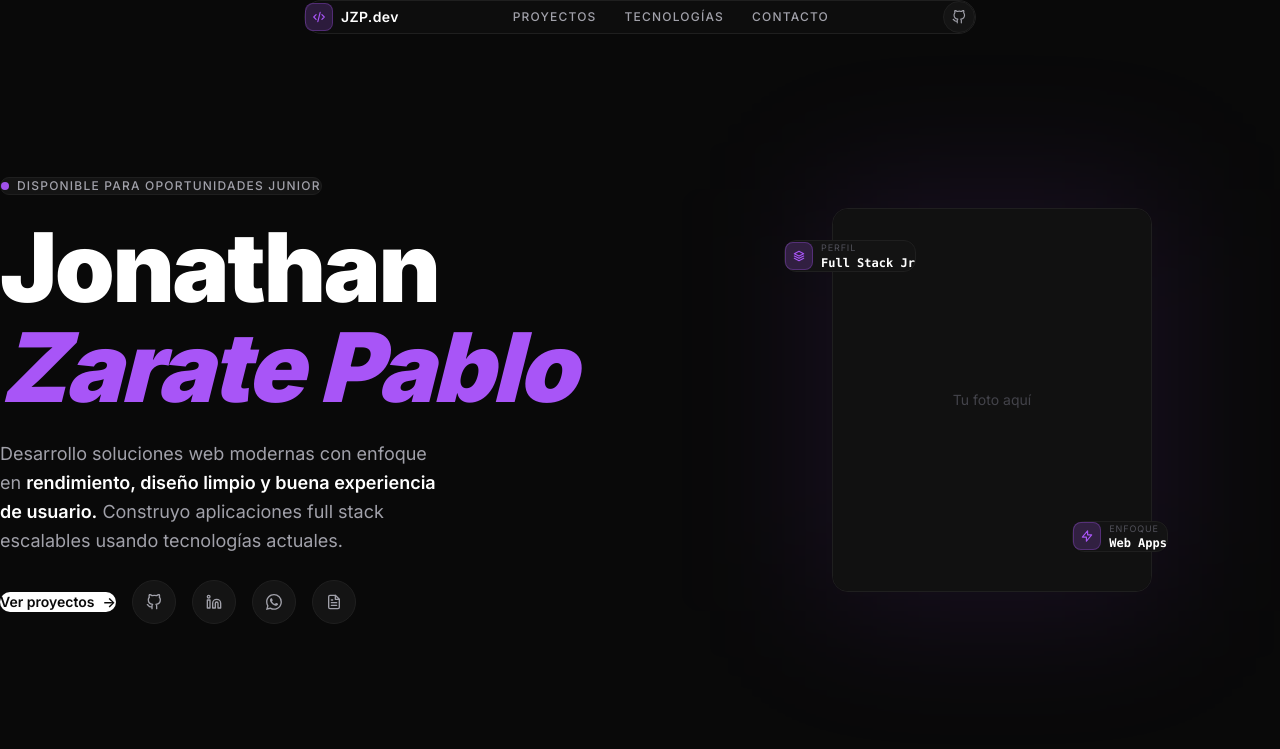
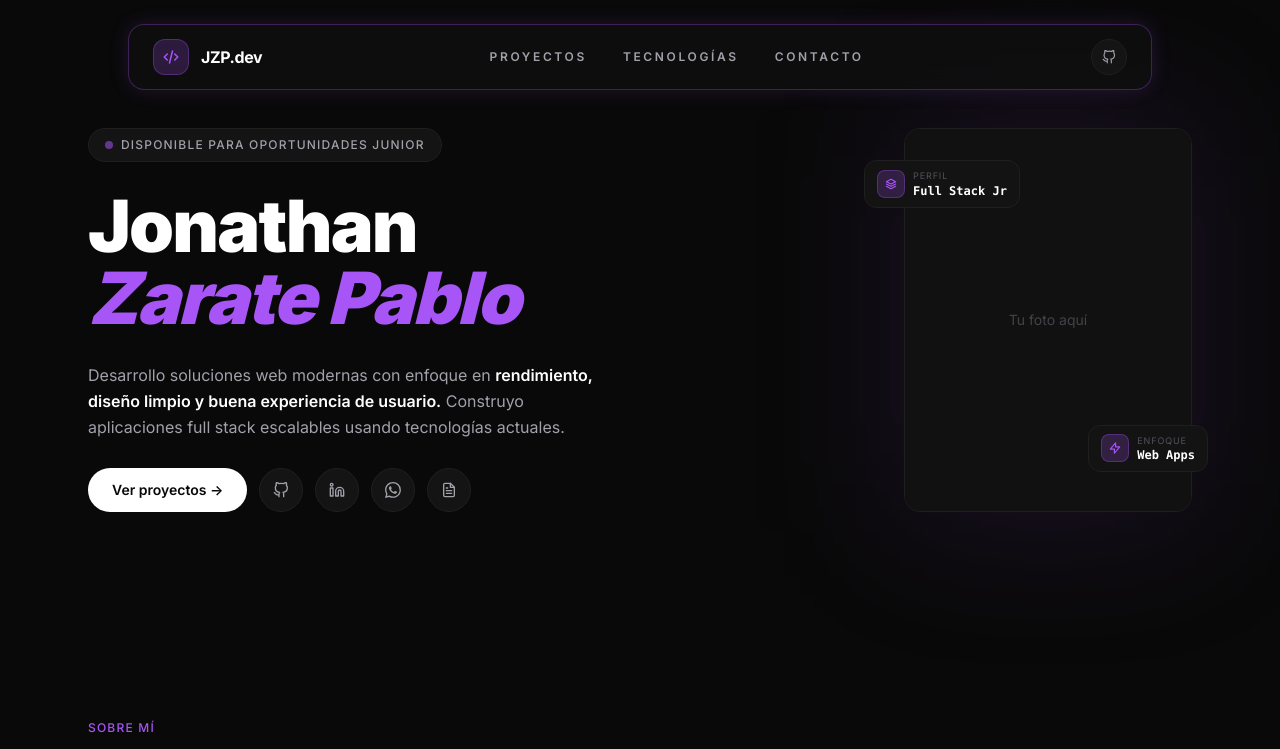
Before and after one commit to JonathanZarateP/jonathan-zarate-portfolio, a React (Vite) app: page / in a window 1280 px wide. Shown: the top 749 px of the page. Built offline with nearby package versions, Linux system fonts and the light colour scheme.

Commit message:
fix: corregir layout global y centrado consistente entre secciones

```diff
--- a/src/App.jsx
+++ b/src/App.jsx
@@ -9,16 +9,18 @@ import Footer from './components/Footer'
 
 function App() {
   return (
-    <main className="bg-bg-primary min-h-screen">
+    <div className="w-full min-h-screen bg-bg-primary">
       <Navbar />
+      <main className="w-full max-w-6xl mx-auto px-6">
         <Hero />
         <About />
         <Technologies />
         <Projects />
         <Experience />
         <Contact />
+      </main>
       <Footer />
-    </main>
+    </div>
   )
 }
 
--- a/src/components/About.jsx
+++ b/src/components/About.jsx
@@ -25,7 +25,7 @@ const About = () => {
   return (
     <section
       id="about"
-      className="mx-auto max-w-6xl px-6 py-28"
+      className="py-28"
     >
       {/* Header */}
       <div className="mb-16 flex flex-col gap-3">
--- a/src/components/Contact.jsx
+++ b/src/components/Contact.jsx
@@ -64,7 +64,7 @@ const Contact = () => {
   return (
     <section
       id="contact"
-      className="mx-auto max-w-6xl px-6 py-28"
+      className="py-28"
     >
       <div className="grid grid-cols-1 gap-12 md:grid-cols-2 md:gap-8">
 
--- a/src/components/Experience.jsx
+++ b/src/components/Experience.jsx
@@ -43,7 +43,7 @@ const Experience = () => {
   return (
     <section
       id="experience"
-      className="mx-auto max-w-6xl px-6 py-28"
+      className="py-28"
     >
       {/* Header */}
       <div className="mb-16 flex flex-col items-center gap-3 text-center">
--- a/src/components/Hero.jsx
+++ b/src/components/Hero.jsx
@@ -5,8 +5,13 @@ import { HiOutlineLightningBolt } from 'react-icons/hi'
 
 const Hero = () => {
   return (
-    <section className="relative mx-auto flex min-h-screen max-w-6xl items-center px-6 pb-12 pt-24">
-      <div className="z-10 flex flex-1 flex-col gap-6">
+    <section className="w-full pt-32 pb-24">
+      <div className="flex w-full flex-col items-center gap-16 md:flex-row md:items-center md:justify-between">
+
+        {/* Izquierda — Texto */}
+        <div className="flex w-full flex-col gap-7 md:max-w-lg">
+
+          {/* Badge */}
           <div className="flex w-fit items-center gap-2 rounded-full border border-border bg-bg-card px-4 py-2">
             <span className="h-2 w-2 animate-pulse rounded-full bg-purple-accent" />
             <span className="text-xs font-medium uppercase tracking-widest text-text-secondary">
@@ -14,16 +19,18 @@ const Hero = () => {
             </span>
           </div>
 
-        <div className="flex flex-col gap-1">
-          <h1 className="text-6xl font-black leading-none tracking-tight text-text-primary md:text-7xl lg:text-8xl">
+          {/* Nombre */}
+          <div className="flex flex-col gap-0">
+            <h1 className="text-6xl font-black leading-none tracking-tight text-text-primary lg:text-7xl">
               Jonathan
             </h1>
-          <h1 className="text-6xl font-black italic leading-none tracking-tight text-purple-accent md:text-7xl lg:text-8xl">
+            <h1 className="text-6xl font-black italic leading-none tracking-tight text-purple-accent lg:text-7xl">
               Zarate Pablo
             </h1>
           </div>
 
-        <p className="max-w-md text-base leading-relaxed text-text-secondary md:text-lg">
+          {/* Descripción */}
+          <p className="text-base leading-relaxed text-text-secondary">
             Desarrollo soluciones web modernas con enfoque en{' '}
             <span className="font-semibold text-text-primary">
               rendimiento, diseño limpio y buena experiencia de usuario.
@@ -31,13 +38,13 @@ const Hero = () => {
             Construyo aplicaciones full stack escalables usando tecnologías actuales.
           </p>
 
-        <div className="mt-2 flex flex-wrap items-center gap-4">
+          {/* CTAs */}
+          <div className="flex flex-wrap items-center gap-3">
              <a
               href="#projects"
               className="flex items-center gap-2 rounded-full bg-text-primary px-6 py-3 text-sm font-semibold text-bg-primary transition-all duration-200 hover:bg-purple-light"
             >
-            Ver proyectos
-            <span>→</span>
+              Ver proyectos →
             </a>
 
              <a
@@ -82,48 +89,42 @@ const Hero = () => {
           </div>
         </div>
 
-      <div className="z-10 hidden flex-1 items-center justify-end md:flex">
+        {/* Derecha — Foto */}
+        <div className="hidden md:flex md:shrink-0">
           <div className="relative">
             <div className="absolute inset-0 scale-110 rounded-2xl bg-purple-accent/10 blur-3xl" />
 
-          <div className="group relative h-80 w-72 overflow-hidden rounded-2xl border border-border lg:h-96 lg:w-80">
+            <div className="group relative h-80 w-64 overflow-hidden rounded-2xl border border-border lg:h-96 lg:w-72">
               <div className="flex h-full w-full items-center justify-center bg-bg-card">
                 <span className="text-sm text-text-muted">Tu foto aquí</span>
               </div>
-
               <div className="absolute inset-0 bg-bg-primary/20 transition-all duration-500 group-hover:bg-transparent" />
             </div>
 
-          <div className="absolute -left-12 top-8 flex items-center gap-2 rounded-xl border border-border bg-bg-card/90 px-3 py-2 backdrop-blur-sm">
+            {/* Badge Perfil */}
+            <div className="absolute -left-10 top-8 flex items-center gap-2 rounded-xl border border-border bg-bg-card/90 px-3 py-2 backdrop-blur-sm">
               <div className="flex h-7 w-7 items-center justify-center rounded-lg border border-border-purple bg-purple-accent/20">
                 <TbStack2 className="text-sm text-purple-accent" />
               </div>
-
               <div className="flex flex-col">
-              <span className="text-[9px] uppercase tracking-widest text-text-muted">
-                Perfil
-              </span>
-              <span className="font-mono text-xs font-semibold text-text-primary">
-                Full Stack Jr
-              </span>
+                <span className="text-[9px] uppercase tracking-widest text-text-muted">Perfil</span>
+                <span className="font-mono text-xs font-semibold text-text-primary">Full Stack Jr</span>
               </div>
             </div>
 
+            {/* Badge Enfoque */}
             <div className="absolute -right-4 bottom-10 flex items-center gap-2 rounded-xl border border-border bg-bg-card/90 px-3 py-2 backdrop-blur-sm">
               <div className="flex h-7 w-7 items-center justify-center rounded-lg border border-border-purple bg-purple-accent/20">
                 <HiOutlineLightningBolt className="text-sm text-purple-accent" />
               </div>
-
               <div className="flex flex-col">
-              <span className="text-[9px] uppercase tracking-widest text-text-muted">
-                Enfoque
-              </span>
-              <span className="font-mono text-xs font-semibold text-text-primary">
-                Web Apps
-              </span>
+                <span className="text-[9px] uppercase tracking-widest text-text-muted">Enfoque</span>
+                <span className="font-mono text-xs font-semibold text-text-primary">Web Apps</span>
               </div>
             </div>
           </div>
+        </div>
+
       </div>
     </section>
   )
--- a/src/components/Navbar.jsx
+++ b/src/components/Navbar.jsx
@@ -1,6 +1,12 @@
 import { useEffect, useState } from 'react'
 import { FiGithub } from 'react-icons/fi'
 import { TbCode } from 'react-icons/tb'
+
+const navLinks = [
+  { label: 'Proyectos', href: '#projects' },
+  { label: 'Tecnologías', href: '#technologies' },
+  { label: 'Contacto', href: '#contact' },
+]
 
 const Navbar = () => {
   const [scrolled, setScrolled] = useState(false)
@@ -15,58 +21,47 @@ const Navbar = () => {
   }, [])
 
   return (
-    <header className="fixed top-0 left-0 right-0 z-50 flex justify-center px-4 pt-5">
+    <header className="fixed left-0 right-0 top-0 z-50 flex justify-center px-6 pt-6">
       <nav
         className={`
-          flex w-full max-w-2xl items-center justify-between
-          rounded-full border px-6 py-3
-          transition-all duration-500
+          flex w-full max-w-5xl items-center justify-between
+          rounded-2xl border px-6 py-3.5 shadow-glow-purple
+          transition-all duration-300
           ${
             scrolled
-              ? 'bg-bg-secondary/80 border-border backdrop-blur-xl'
-              : 'bg-bg-secondary/60 border-border backdrop-blur-md'
+              ? 'border-border bg-bg-secondary/90 backdrop-blur-xl'
+              : 'border-border-purple bg-bg-secondary/70 backdrop-blur-lg'
           }
         `}
       >
-        <a href="#" className="flex items-center gap-2" aria-label="Go to top">
-          <div className="flex h-7 w-7 items-center justify-center rounded-lg border border-border-purple bg-purple-accent/20">
-            <TbCode className="text-sm text-purple-accent" />
+        <a href="#" aria-label="Ir al inicio" className="flex items-center gap-3">
+          <div className="flex h-9 w-9 items-center justify-center rounded-xl border border-border-purple bg-purple-accent/20">
+            <TbCode className="text-lg text-purple-accent" />
           </div>
 
-          <span className="text-sm font-semibold tracking-wide text-text-primary">
+          <span className="text-base font-bold tracking-tight text-text-primary">
             JZP.dev
           </span>
         </a>
 
-        <div className="flex items-center gap-7">
-          <a
-            href="#projects"
-            className="text-xs font-medium uppercase tracking-widest text-text-secondary transition-colors duration-200 hover:text-text-primary"
-          >
-            Proyectos
-          </a>
-
-          <a
-            href="#technologies"
-            className="text-xs font-medium uppercase tracking-widest text-text-secondary transition-colors duration-200 hover:text-text-primary"
-          >
-            Tecnologías
-          </a>
-
-          <a
-            href="#contact"
-            className="text-xs font-medium uppercase tracking-widest text-text-secondary transition-colors duration-200 hover:text-text-primary"
-          >
-            Contacto
-          </a>
+        <div className="hidden items-center gap-9 md:flex">
+          {navLinks.map(({ label, href }) => (
+            <a
+              key={label}
+              href={href}
+              className="text-xs font-semibold uppercase tracking-[0.22em] text-text-secondary transition-colors duration-200 hover:text-text-primary"
+            >
+              {label}
+            </a>
+          ))}
         </div>
 
         <a
           href="https://github.com/JonathanZarateP"
           target="_blank"
           rel="noopener noreferrer"
-          aria-label="GitHub profile"
-          className="flex h-8 w-8 items-center justify-center rounded-full border border-border bg-bg-card transition-all duration-200 hover:border-border-purple hover:bg-purple-accent/10"
+          aria-label="GitHub"
+          className="flex h-9 w-9 items-center justify-center rounded-full border border-border bg-bg-card transition-all duration-200 hover:border-border-purple hover:bg-purple-accent/10"
         >
           <FiGithub className="text-sm text-text-secondary transition-colors duration-200 hover:text-text-primary" />
         </a>
--- a/src/components/Projects.jsx
+++ b/src/components/Projects.jsx
@@ -90,7 +90,7 @@ const statusStyles = {
 
 const Projects = () => {
   return (
-    <section id="projects" className="mx-auto max-w-6xl px-6 py-28">
+    <section id="projects" className="py-28">
       {/* Header */}
       <div className="mb-16 flex flex-col gap-3">
         <span className="text-xs font-medium uppercase tracking-widest text-purple-accent">
--- a/src/components/Technologies.jsx
+++ b/src/components/Technologies.jsx
@@ -55,7 +55,7 @@ const Technologies = () => {
   return (
     <section
       id="technologies"
-      className="mx-auto max-w-6xl px-6 py-28"
+      className="py-28"
     >
       {/* Header */}
       <div className="mb-16 flex flex-col items-center gap-3 text-center">
--- a/src/index.css
+++ b/src/index.css
@@ -23,9 +23,9 @@
   --shadow-glow-purple-strong: 0 0 40px rgba(168, 85, 247, 0.25);
 }
 
-* {
-  margin: 0;
-  padding: 0;
+*,
+*::before,
+*::after {
   box-sizing: border-box;
 }
 
```
Lines whose indentation alone changed are shown as unchanged.
